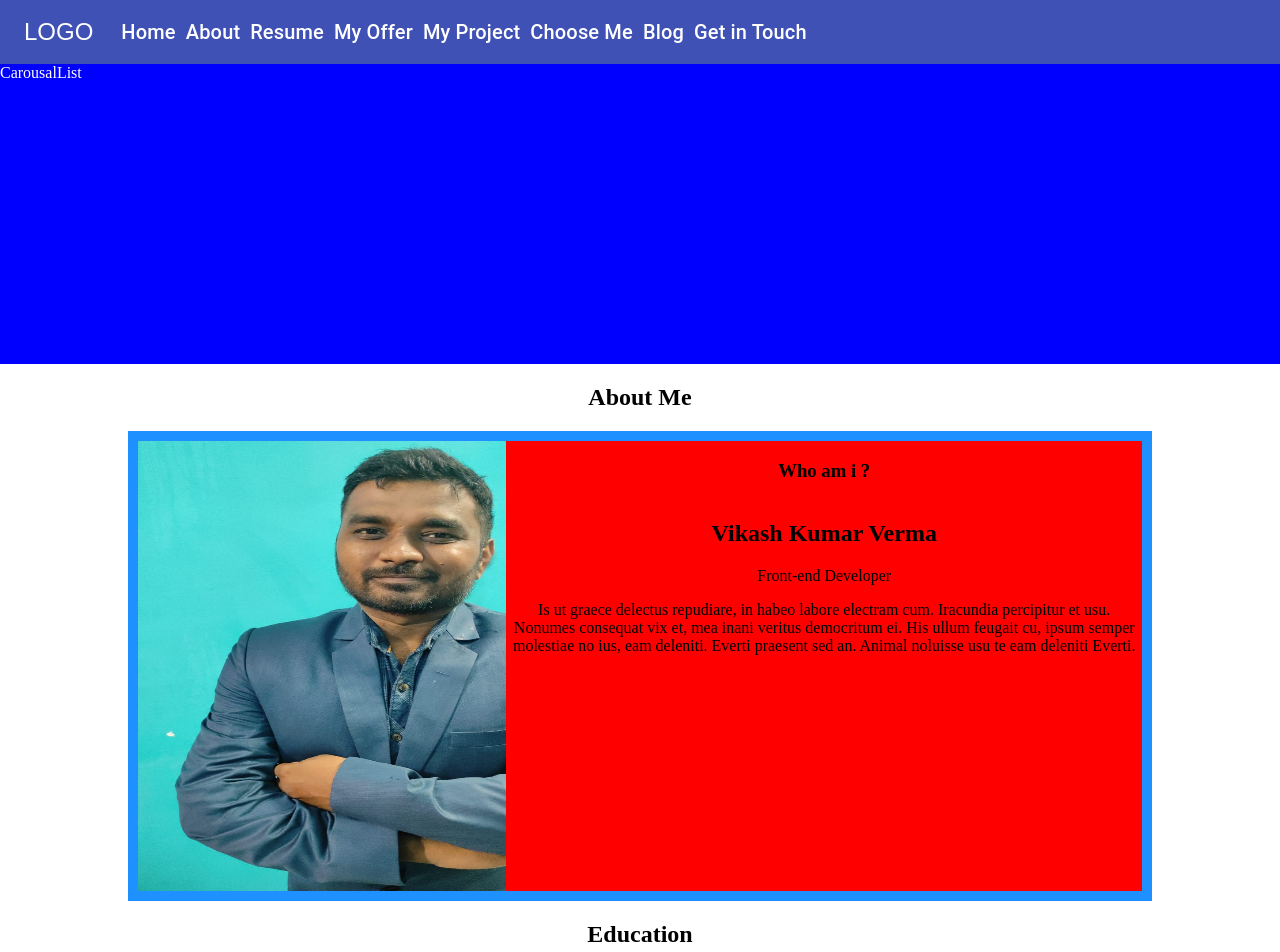
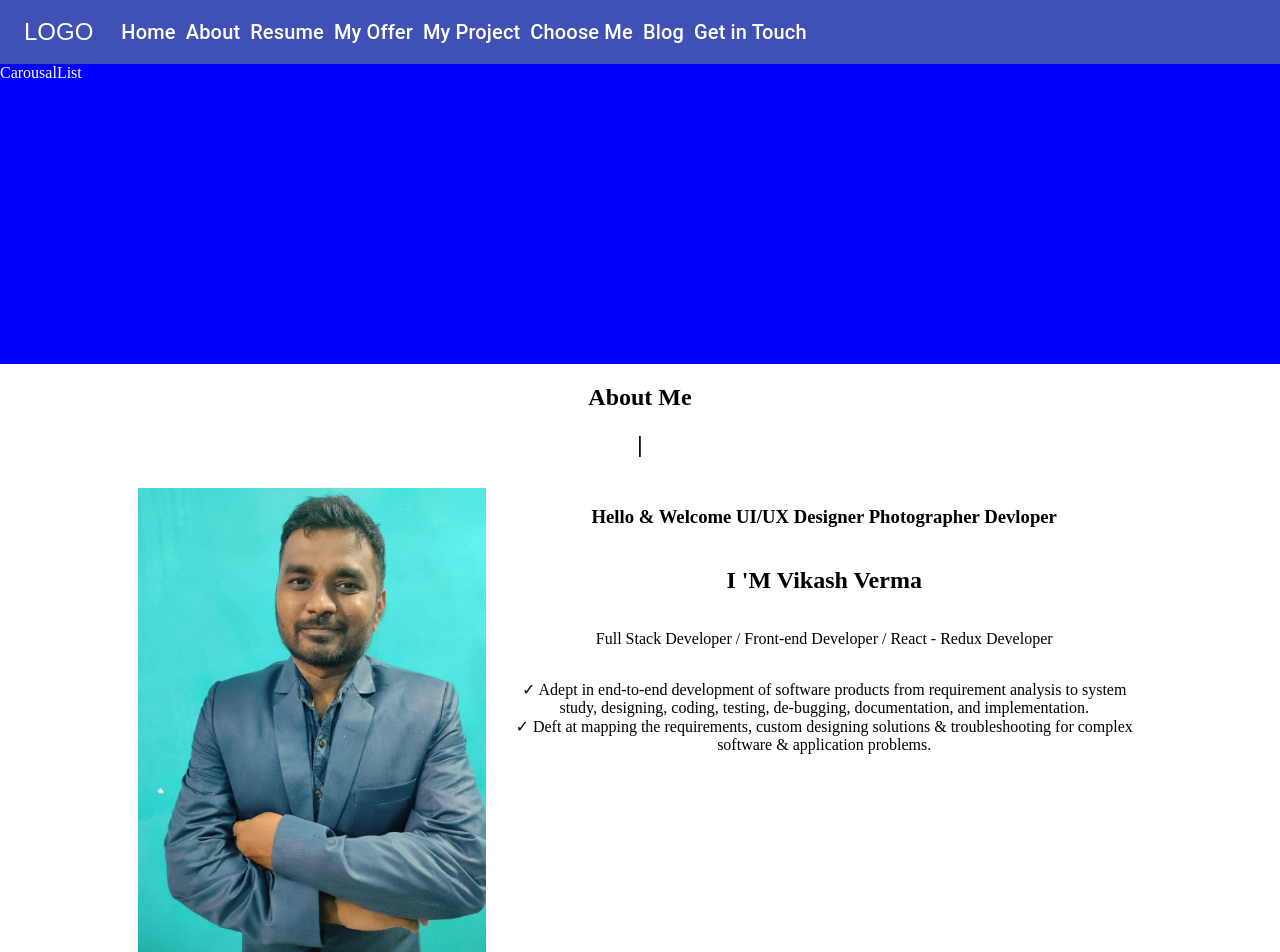
Before and after one commit to vikashraj144/React-Redux-Node-Profiler, a React (Create React App) app: page / in a window 1280 px wide. Shown: the top 952 px of the page. Built offline with nearby package versions, Linux system fonts and the light colour scheme.

Commit message:
about me

```diff
--- a/src/components/common/AboutMe.component.jsx
+++ b/src/components/common/AboutMe.component.jsx
@@ -3,7 +3,6 @@ import styled from "styled-components";
 import ComponentLayout from "../layout/Component.layout";
 
 const ListItem = styled.div`
-  background-color: red;
   display: flex;
   width: 20%;
   flex-wrap: wrap;
@@ -16,43 +15,35 @@ const Container = styled.div`
   flex-wrap: wrap;
   justify-content: center;
   align-items: stretch;
-
-  background-color: DodgerBlue;
+  // background-color: DodgerBlue;
 `;
 
 const AboutMe = () => {
   return (
     <ComponentLayout>
       <h2 style={{ textAlign: "center" }}>About Me</h2>
+      <h2 style={{ textAlign: "center" }}> | </h2>
       <Container>
         <ListItem style={{ flexGrow: 1 }}>
-          <img src="./profile_pic.jpeg" height={450} width={500} />
-          {/* <h3>Who am i ?</h3>
+          <img
+            src="./profile_pic.jpeg"
+            height={"100%"}
+            width={"100%"}
+            alt="profile_img"
+          />
+        </ListItem>
+        <ListItem style={{ flexGrow: 3 }}>
+          <h3>Hello & Welcome UI/UX Designer Photographer Devloper</h3>
+          <h2>I 'M Vikash Verma</h2>
           <p>
-            Is ut graece delectus repudiare, in habeo labore electram cum.
-            Iracundia percipitur et usu.
-          </p> */}
-        </ListItem>
-        {/* <ListItem style={{ flexGrow: 1 }}>
-          <h3>Who am i ?</h3>
+            Full Stack Developer / Front-end Developer / React - Redux Developer
+          </p>
           <p>
-            Is ut graece delectus repudiare, in habeo labore electram cum.
-            Iracundia percipitur et usu. Nonumes consequat vix et, mea inani
-            veritus democritum ei. His ullum feugait cu, ipsum semper molestiae
-            no ius, eam deleniti. Everti praesent sed an. Animal noluisse usu te
-            eam deleniti Everti.
-          </p>
-        </ListItem> */}
-        <ListItem style={{ flexGrow: 3 }}>
-          <h3>Who am i ?</h3>
-          <h2 style={{ textAlign: "center" }}>Vikash Kumar Verma</h2>
-          Front-end Developer
-          <p>
-            Is ut graece delectus repudiare, in habeo labore electram cum.
-            Iracundia percipitur et usu. Nonumes consequat vix et, mea inani
-            veritus democritum ei. His ullum feugait cu, ipsum semper molestiae
-            no ius, eam deleniti. Everti praesent sed an. Animal noluisse usu te
-            eam deleniti Everti.
+            ✓ Adept in end-to-end development of software products from
+            requirement analysis to system study, designing, coding, testing,
+            de-bugging, documentation, and implementation.<br></br> ✓ Deft at
+            mapping the requirements, custom designing solutions &
+            troubleshooting for complex software & application problems.
           </p>
         </ListItem>
       </Container>
```
